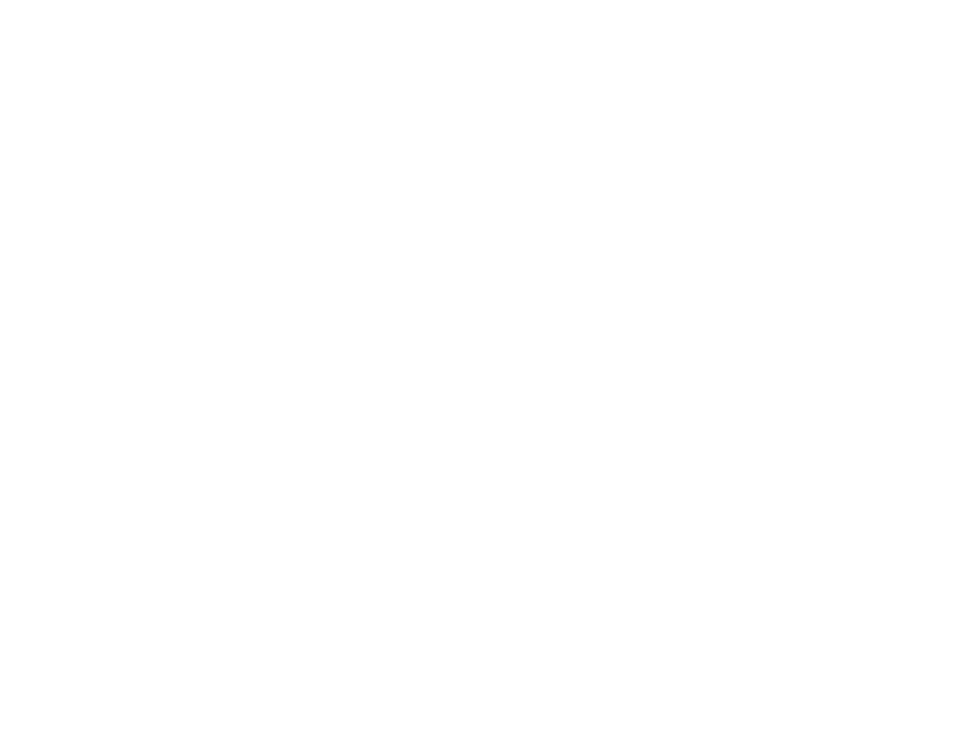
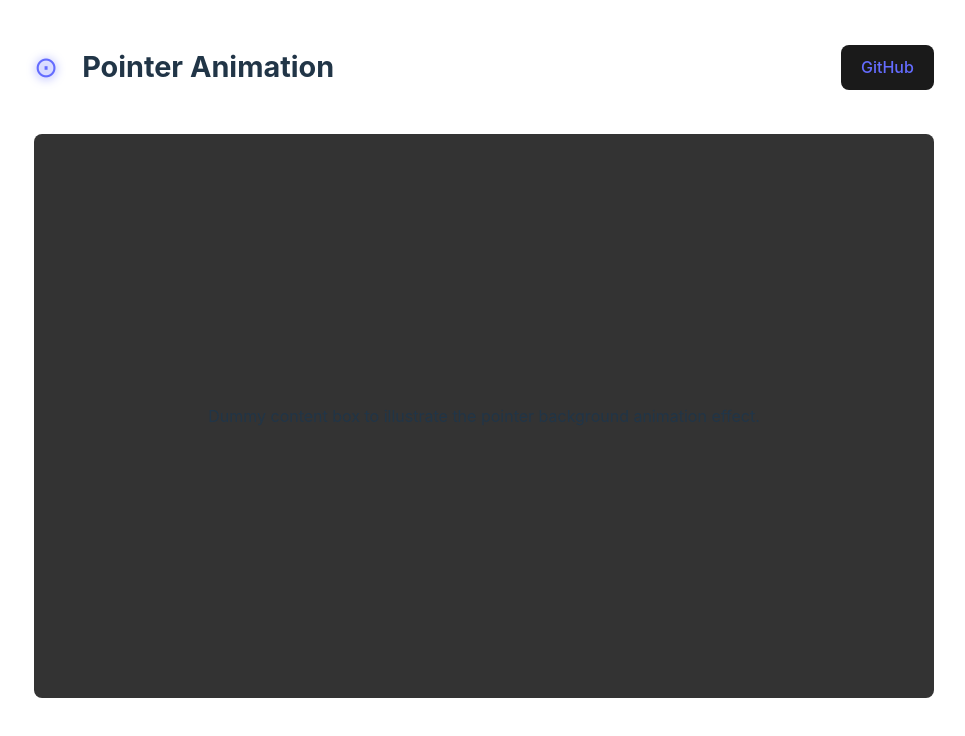
Before and after one commit to arielbk/pointer-animation, a React (Vite) app: page / in a window 1280 px wide. Shown: the top 736 px of the page, without its empty margins (156-1121 px from the left). Built offline with nearby package versions, Linux system fonts and the light colour scheme.

Commit message:
feat: add content and make grid bg

```diff
--- a/src/App.css
+++ b/src/App.css
@@ -1,5 +1,5 @@
 #root {
-  max-width: 1280px;
+  max-width: 900px;
   margin: 0 auto;
   padding: 2rem;
   text-align: center;
--- a/src/App.tsx
+++ b/src/App.tsx
@@ -1,11 +1,54 @@
+import styled from '@emotion/styled';
+import { motion } from 'framer-motion';
 import './App.css';
 import Grid from './components/Grid';
 
+const Header = styled.div`
+  display: flex;
+  justify-content: space-between;
+  align-items: center;
+  z-index: 100;
+  margin-bottom: 2rem;
+
+  h1 {
+    font-size: 1.8rem;
+    :before {
+      content: '⊙';
+      margin-right: 1.5rem;
+      color: #646cff;
+      text-shadow: 0 1px 10px #646cff;
+    }
+  }
+`;
+const Content = styled(motion.div)`
+  border-radius: 8px;
+  padding: 2rem 3rem;
+  height: 500px;
+  display: flex;
+  justify-content: center;
+  align-items: center;
+  cursor: pointer;
+`;
+
 function App() {
   return (
-    <div className="App">
+    <>
       <Grid />
-    </div>
+      <div className="App" style={{ position: 'relative', zIndex: 10 }}>
+        <Header>
+          <h1>Pointer Animation</h1>
+          <a href="https://github.com/arielbk/pointer-animation">GitHub</a>
+        </Header>
+        <Content
+          style={{ scale: 1, background: '#333' }}
+          whileHover={{ background: '#444' }}
+          whileTap={{ scale: 1.02 }}
+        >
+          Dummy content box to illustrate the pointer background animation
+          effect.
+        </Content>
+      </div>
+    </>
   );
 }
 
--- a/src/components/Cell.tsx
+++ b/src/components/Cell.tsx
@@ -7,7 +7,8 @@
 const Container = styled.div`
   width: ${CELL_SIZE}px;
   height: ${CELL_SIZE}px;
-  border: 1px dashed #777;
+  border: 1px dashed #555;
+  color: #777;
   margin: -1px;
   display: flex;
   justify-content: center;
@@ -36,7 +37,6 @@
   );
 
   useEffect(() => {
-    if (typeof window === 'undefined') return;
     if (!ref.current) return;
     const rect = ref.current.getBoundingClientRect();
     // center x coordinate
@@ -44,11 +44,11 @@
     // center y coordinate
     const y = rect.top + CELL_SIZE / 2;
     setPosition([x, y]);
-  }, []);
+  }, [ref.current]);
 
   return (
     <Container ref={ref}>
-      <motion.div style={{ rotate: direction }}>→</motion.div>
+      <motion.div style={{ zIndex: 0, rotate: direction }}>→</motion.div>
     </Container>
   );
 };
--- a/src/components/Grid.tsx
+++ b/src/components/Grid.tsx
@@ -35,23 +35,26 @@
   const [columns, setColumns] = useState(0);
   const [rows, setRows] = useState(0);
 
-  // mouse states
+  // mouse position
   const mouseX = useMotionValue(0);
   const mouseY = useMotionValue(0);
+  // mouse position from center
+  const centerMouseX = useTransform<number, number>(mouseX, (newX) => {
+    return newX - window.innerWidth / 2;
+  });
+  const centerMouseY = useTransform<number, number>(mouseY, (newY) => {
+    return newY - window.innerHeight / 2;
+  });
+  // eased mouse position
   const mouseXEased = useMotionValue(0);
   const mouseYEased = useMotionValue(0);
+  // mouse velocity
   const mouseXVelocity = useVelocity(mouseXEased);
   const mouseYVelocity = useVelocity(mouseYEased);
   const mouseVelocity = useTransform<number, number>(
     [mouseXVelocity, mouseYVelocity],
     ([latestX, latestY]) => Math.abs(latestX) + Math.abs(latestY)
   );
-  const centerMouseX = useTransform<number, number>(mouseX, (newX) => {
-    return newX - window.innerWidth / 2;
-  });
-  const centerMouseY = useTransform<number, number>(mouseY, (newY) => {
-    return newY - window.innerHeight / 2;
-  });
 
   // determine rows and columns
   useEffect(() => {
@@ -73,7 +76,9 @@
     };
   }, []);
 
-  const handleMouseMove = (e: React.MouseEvent<HTMLDivElement>) => {
+  // handle mouse move on document
+  useEffect(() => {
+    const handleMouseMove = (e: MouseEvent) => {
       // animate mouse x and y
       animate(mouseX, e.clientX);
       animate(mouseY, e.clientY);
@@ -85,22 +90,27 @@
       animate(mouseXEased, e.clientX, transition);
       animate(mouseYEased, e.clientY, transition);
     };
+    if (typeof window === 'undefined') return;
+    // recalculate grid on resize
+    window.addEventListener('mousemove', handleMouseMove);
+    // cleanup
+    return () => {
+      window.removeEventListener('mousemove', handleMouseMove);
+    };
+  }, []);
 
-  const opacity = useTransform(mouseVelocity, [0, 600], [0, 1]);
+  const opacity = useTransform(mouseVelocity, [0, 1000], [0, 1]);
   const WebkitMaskPosition = useMotionTemplate`${centerMouseX}px ${centerMouseY}px`;
 
   return (
     <Container
       columns={columns}
-      onMouseMove={handleMouseMove}
       style={{
         opacity,
         WebkitMaskPosition,
       }}
     >
-      {Array.from({ length: columns * rows })
-        .fill('')
-        .map((_, i) => (
+      {Array.from({ length: columns * rows }).map((_, i) => (
         <Cell key={i} mouseX={mouseX} mouseY={mouseY} />
       ))}
     </Container>
--- a/src/index.css
+++ b/src/index.css
@@ -26,8 +26,6 @@
 
 body {
   margin: 0;
-  display: flex;
-  place-items: center;
   min-width: 320px;
   min-height: 100vh;
 }
@@ -37,7 +35,7 @@
   line-height: 1.1;
 }
 
-button {
+a {
   border-radius: 8px;
   border: 1px solid transparent;
   padding: 0.6em 1.2em;
@@ -48,11 +46,11 @@
   cursor: pointer;
   transition: border-color 0.25s;
 }
-button:hover {
+a:hover {
   border-color: #646cff;
 }
-button:focus,
-button:focus-visible {
+a:focus,
+a:focus-visible {
   outline: 4px auto -webkit-focus-ring-color;
 }
 
```
Lines whose indentation alone changed are shown as unchanged.
